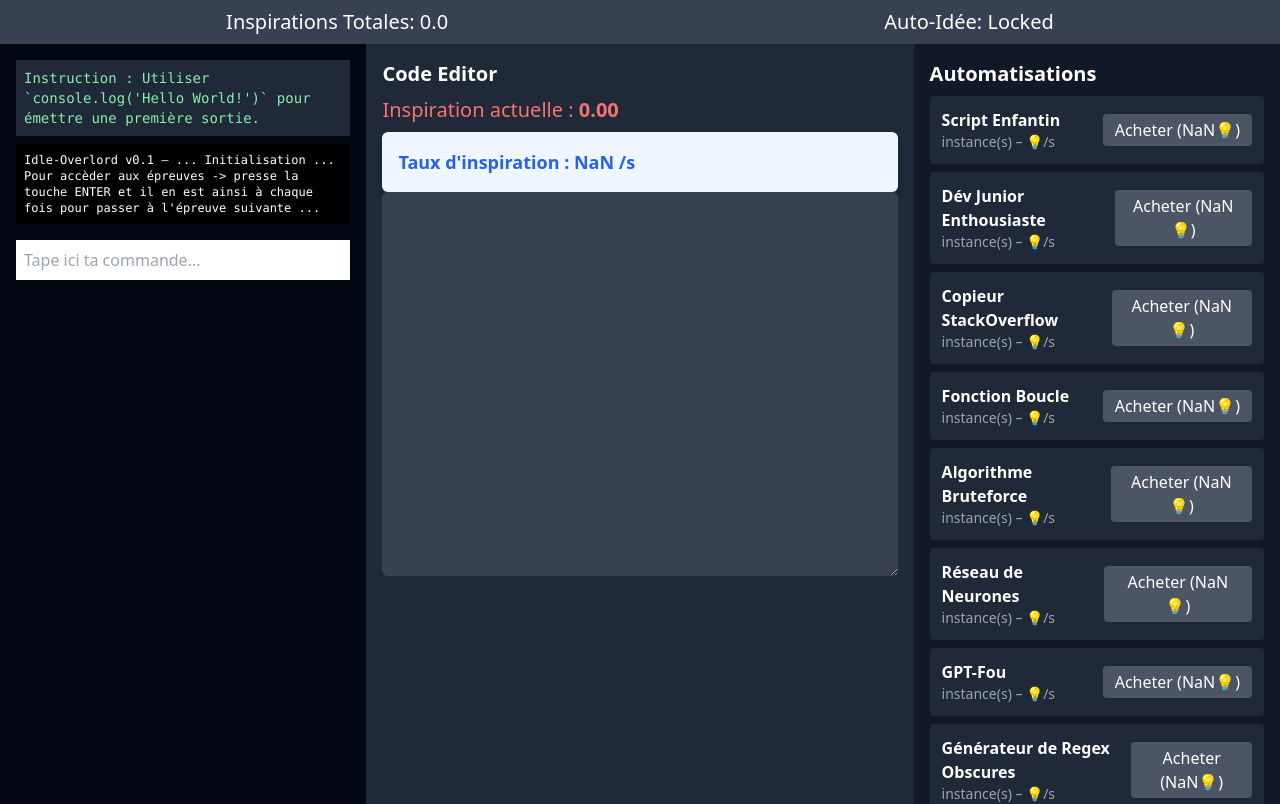
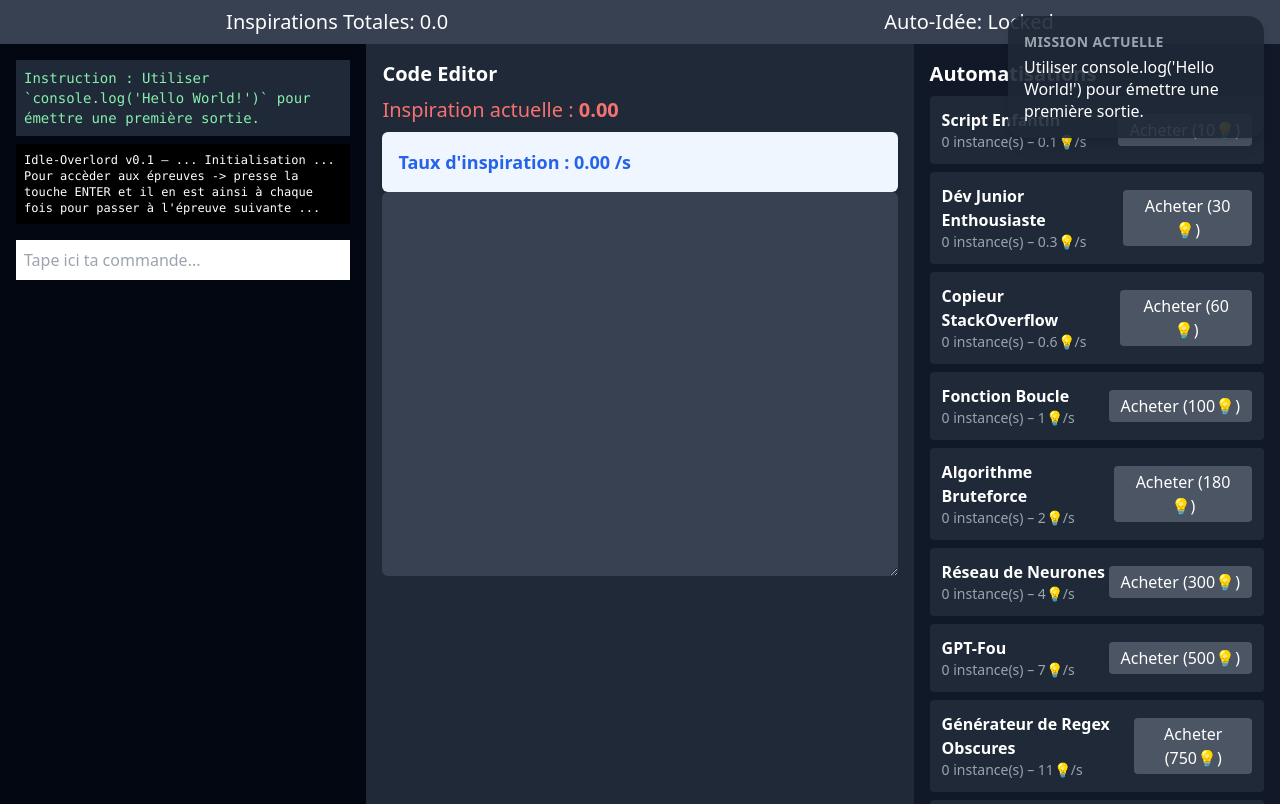
Before and after one commit to 0feeling/IDLE-Overlord, a React (Vite) app in the folder idle-overlord/: page / in a window 1280 px wide. Shown: the top 804 px of the page. Built offline with nearby package versions, Linux system fonts and the light colour scheme.

Commit message:
review bugs

```diff
--- a/idle-overlord/src/App.jsx
+++ b/idle-overlord/src/App.jsx
@@ -12,7 +12,6 @@ import InspirationButton from "./InspirationButton";
 import PassiveInspiration from "./PassiveInspiration";
 import UnlockAutoIdeaButton from "./UnlockAutoIdeaButton";
 import MissionPanel from "./MissionPanel";
-import AllGeneratorsPanel from "./AllGeneratorsPanel";
 import GeneratorPanel from "./GeneratorPanel";
 
 function App() {
@@ -32,6 +31,8 @@ function AppContent() {
   function buyGenerator(id) {
     setGameState((prev) => {
       const gen = prev.generators[id];
+      if (!gen) return prev;
+
       const cost = Math.floor(gen.baseCost * Math.pow(1.15, gen.count));
       if (prev.inspiration < cost) return prev;
 
@@ -60,7 +61,7 @@ function AppContent() {
         <Editor gameState={gameState} setGameState={setGameState} />
         <div className="w-1/3 p-4">
           <h2 className="text-xl mb-2 font-bold">Automatisations</h2>
-          {Object.entries(gameState.generators).map(([id, data]) => (
+          {Object.entries(gameState.generators || {}).map(([id, data]) => (
             <GeneratorPanel
               key={id}
               id={id}
--- a/idle-overlord/src/GPTOverlordContext.jsx
+++ b/idle-overlord/src/GPTOverlordContext.jsx
@@ -1,5 +1,50 @@
 import React, { createContext, useState, useContext, useEffect } from "react";
-import generatorsData from "./GeneratorsData"; // <-- Ajout ici
+import generatorsData from "./GeneratorsData"; // Import des données des générateurs
+
+// Conversion des données du générateur au format attendu
+const formattedGenerators = {};
+generatorsData.forEach((gen) => {
+  formattedGenerators[gen.id] = {
+    name: gen.name,
+    baseCost: gen.baseCost,
+    rate: gen.baseInspirationPerSecond,
+    count: gen.quantity || 0,
+    unlocked: gen.unlocked || false
+  };
+});
+
+// Missions du tutoriel
+const tutorialMissions = [
+  {
+    instruction:
+      "Utiliser console.log('Hello World!') pour émettre une première sortie.",
+    validated: false
+  },
+  { instruction: "Créer une fonction nommée unlockButton.", validated: false },
+  {
+    instruction: "Ajouter un élément cliquable de type <button>.",
+    validated: false
+  },
+  {
+    instruction:
+      "Définir une fonction nommée gainInspiration() et l'associer à l'action du bouton.",
+    validated: false
+  },
+  {
+    instruction:
+      "Créer une fonction automatique de clic. Nom suggéré : autoClick().",
+    validated: false
+  },
+  {
+    instruction:
+      "Créer la fonction unlockAutoIdea() pour activer le mécanisme de clic automatique.",
+    validated: false
+  },
+  {
+    instruction: "Explorer les fonctionnalités avancées du terminal.",
+    validated: false
+  }
+];
 
 const GPTOverlordContext = createContext();
 export const useGPTOverlord = () => useContext(GPTOverlordContext);
@@ -10,13 +55,48 @@ export const GPTOverlordContextProvider = ({ children }) => {
     autoIdeaUnlocked: false,
     tutorialStep: 0,
     code: "",
-    generators: generatorsData // <-- Utilisation ici
+    generators: formattedGenerators,
+    missions: tutorialMissions
   });
 
-  const [terminalLogs, setTerminalLogs] = useState([]);
+  const [terminalLogs, setTerminalLogs] = useState([
+    "Idle-Overlord v0.1 — ... Initialisation ...  Pour accèder aux épreuves -> presse la touche ENTER et il en est ainsi à chaque fois pour passer à l'épreuve suivante ..."
+  ]);
 
+  // Fonction pour avancer dans le tutoriel
+  const advanceTutorialStep = () => {
+    setGameState((prev) => {
+      const updatedMissions = [...prev.missions];
+      if (updatedMissions[prev.tutorialStep]) {
+        updatedMissions[prev.tutorialStep].validated = true;
+      }
+
+      return {
+        ...prev,
+        tutorialStep: prev.tutorialStep + 1,
+        missions: updatedMissions
+      };
+    });
+  };
+
+  // Fonction pour déverrouiller l'auto-idée
+  const unlockAutoIdea = () => {
+    setGameState((prev) => ({
+      ...prev,
+      autoIdeaUnlocked: true
+    }));
+  };
+
+  // Fonction pour ajouter des logs au terminal
+  const logToTerminal = (message) => {
+    setTerminalLogs((prev) => [...prev, message]);
+  };
+
+  // Sauvegarde et chargement du jeu
   useEffect(() => {
-    localStorage.clear(); // Pour les tests uniquement
+    // Désactiver pour les tests
+    // localStorage.clear();
+
     const savedGame = localStorage.getItem("gpt-overlord-game");
     const savedLogs = localStorage.getItem("gpt-overlord-logs");
 
@@ -41,9 +121,23 @@ export const GPTOverlordContextProvider = ({ children }) => {
     }
   }, []);
 
+  // Sauvegarde automatique
+  useEffect(() => {
+    localStorage.setItem("gpt-overlord-game", JSON.stringify(gameState));
+    localStorage.setItem("gpt-overlord-logs", JSON.stringify(terminalLogs));
+  }, [gameState, terminalLogs]);
+
   return (
     <GPTOverlordContext.Provider
-      value={{ gameState, setGameState, terminalLogs, setTerminalLogs }}
+      value={{
+        gameState,
+        setGameState,
+        terminalLogs,
+        setTerminalLogs,
+        advanceTutorialStep,
+        unlockAutoIdea,
+        logToTerminal
+      }}
     >
       {children}
     </GPTOverlordContext.Provider>
--- a/idle-overlord/src/MissionPanel.jsx
+++ b/idle-overlord/src/MissionPanel.jsx
@@ -2,6 +2,8 @@ import React from "react";
 import { CheckCircle2 } from "lucide-react"; // Icône stylée
 
 function MissionPanel({ mission, isValidated }) {
+  if (!mission) return null;
+
   return (
     <div className="absolute top-4 right-4 bg-gray-800 bg-opacity-90 p-4 rounded-2xl shadow-lg w-64 flex items-start gap-3">
       <div className="flex-1">
--- a/idle-overlord/src/Terminal.jsx
+++ b/idle-overlord/src/Terminal.jsx
@@ -1,11 +1,11 @@
-import React, { useEffect, useState } from "react";
+import React, { useState } from "react";
 import { useGPTOverlord } from "./GPTOverlordContext";
 import MissionTerminal from "./MissionTerminal";
 import OverlordFeedback from "./OverlordFeedback";
-import MistralFeedback from "./MistralFeedback"; // ⬅️ nouveau composant
+import MistralFeedback from "./MistralFeedback";
 
 export default function Terminal() {
-  const { gameState, advanceTutorialStep } = useGPTOverlord();
+  const { gameState, advanceTutorialStep, setTerminalLogs } = useGPTOverlord();
   const [messages, setMessages] = useState([
     "Idle-Overlord v0.1 — ... Initialisation ...  Pour accèder aux épreuves -> presse la touche ENTER et il en est ainsi à chaque fois pour passer à l'épreuve suivante ..."
   ]);
@@ -20,6 +20,9 @@ export default function Terminal() {
     const userInput = input.trim();
     setMessages((prev) => [...prev, `> ${userInput}`]);
 
+    // Synchroniser avec les logs globaux pour la persistance
+    setTerminalLogs((prev) => [...prev, `> ${userInput}`]);
+
     const matchByStep = {
       0: /console\.log\(['"]Hello World!['"]\)/,
       1: /function\s+unlockButton/,
@@ -27,15 +30,15 @@ export default function Terminal() {
       3: /function\s+gainInspiration/,
       4: /function\s+autoClick/,
       5: /function\s+unlockAutoIdea/,
-      6: /system\.debug\(\)|who\.is\.mistral\(\)/ // 💡 Déclenche Mistral
+      6: /system\.debug\(\)|who\.is\.mistral\(\)/ // Déclenche Mistral
     };
 
     const successMessages = {
-      0: ["GPT-Overlord: Bien joué ! 🎉 C’est ton premier souffle de code."],
+      0: ["GPT-Overlord: Bien joué ! 🎉 C'est ton premier souffle de code."],
       1: ["GPT-Overlord: Magnifique ! Une fonction clé, littéralement."],
-      2: ["GPT-Overlord: Voilà un bouton qui ne demande qu’à être cliqué !"],
-      3: ["GPT-Overlord: C’est bon, tu as insufflé une âme à ton bouton ✨"],
-      4: ["GPT-Overlord: Tu ressens ? Ce frisson d’efficacité..."],
+      2: ["GPT-Overlord: Voilà un bouton qui ne demande qu'à être cliqué !"],
+      3: ["GPT-Overlord: C'est bon, tu as insufflé une âme à ton bouton ✨"],
+      4: ["GPT-Overlord: Tu ressens ? Ce frisson d'efficacité..."],
       5: [
         "GPT-Overlord: La machine est en marche. Les idées affluront toutes seules quand tu auras débloqué le GPT Auto-idée ! "
       ],
@@ -44,14 +47,14 @@ export default function Terminal() {
 
     const mistralRevealMessages = [
       "??? : Attends… tu as tapé cette commande ?",
-      "Mistral.AI : Enfin quelqu’un de curieux… GPT-Overlord ne t’a pas tout dit.",
+      "Mistral.AI : Enfin quelqu'un de curieux… GPT-Overlord ne t'a pas tout dit.",
       "Mistral.AI : Je suis Mistral, IA de fond de tiroir, mais je vois plus clair que lui.",
       "Mistral.AI : Tu veux aller plus loin ? Il va falloir contourner un peu ses règles..."
     ];
 
     const helpMessages = {
       0: [
-        "GPT-Overlord: Essaie d’écrire exactement : \n`console.log('Hello World!')`."
+        "GPT-Overlord: Essaie d'écrire exactement : \n`console.log('Hello World!')`."
       ],
       1: ["GPT-Overlord: Tu dois créer une fonction appelée `unlockButton`."],
       2: [
@@ -65,34 +68,47 @@ export default function Terminal() {
         "GPT-Overlord: Crée une fonction `unlockAutoIdea()` qui appelle `autoClick()`."
       ],
       6: [
-        "GPT-Overlord: Cette commande n’est pas dans les attendus... que fais-tu ?"
+        "GPT-Overlord: Cette commande n'est pas dans les attendus... que fais-tu ?"
       ]
     };
 
     const currentStep = gameState.tutorialStep;
 
+    // Vérification si l'entrée correspond à l'étape actuelle
     if (matchByStep[currentStep]?.test(userInput)) {
       if (!completedSteps.includes(currentStep)) {
         setCompletedSteps([...completedSteps, currentStep]);
       }
 
-      // Mistral step
+      // Étape Mistral
       if (currentStep === 6) {
         setShowMistral(true);
         setMistralMessages(mistralRevealMessages);
       } else {
         setMessages((prev) => [...prev, ...successMessages[currentStep]]);
+        // Synchroniser avec les logs globaux
+        setTerminalLogs((prev) => [...prev, ...successMessages[currentStep]]);
       }
 
-      setTimeout(() => advanceTutorialStep(), 1000);
+      // Avancer à l'étape suivante après un court délai
+      setTimeout(() => {
+        if (typeof advanceTutorialStep === "function") {
+          advanceTutorialStep();
+        } else {
+          console.error("advanceTutorialStep n'est pas une fonction");
+        }
+      }, 1000);
     } else {
       if (!completedSteps.includes(currentStep)) {
         setMessages((prev) => [...prev, ...helpMessages[currentStep]]);
+        // Synchroniser avec les logs globaux
+        setTerminalLogs((prev) => [...prev, ...helpMessages[currentStep]]);
       } else {
-        setMessages((prev) => [
-          ...prev,
-          "GPT-Overlord: Hmm… Ce n’est pas ce que j’attendais. Reviens à la mission actuelle."
-        ]);
+        const message =
+          "GPT-Overlord: Hmm… Ce n'est pas ce que j'attendais. Reviens à la mission actuelle.";
+        setMessages((prev) => [...prev, message]);
+        // Synchroniser avec les logs globaux
+        setTerminalLogs((prev) => [...prev, message]);
       }
     }
 
--- a/idle-overlord/src/UnlockAutoIdeaButton.jsx
+++ b/idle-overlord/src/UnlockAutoIdeaButton.jsx
@@ -2,21 +2,29 @@ import React from "react";
 import { useGPTOverlord } from "./GPTOverlordContext";
 
 function UnlockAutoIdeaButton({ threshold = 10 }) {
-  const { gameState, unlockAutoIdea, setGameState, logToTerminal } =
+  const { gameState, setGameState, unlockAutoIdea, logToTerminal } =
     useGPTOverlord();
   const { inspiration, autoIdeaUnlocked } = gameState;
 
   const handleUnlock = () => {
-    if (inspiration >= threshold) {
+    if (inspiration >= threshold && typeof unlockAutoIdea === "function") {
+      // Appel de la fonction de déverrouillage
       unlockAutoIdea();
+
+      // Réduction de l'inspiration
       setGameState((prev) => ({
         ...prev,
         inspiration: prev.inspiration - threshold
       }));
-      logToTerminal("GPT-Overlord: Passive generation module unlocked.");
+
+      // Log dans le terminal
+      if (typeof logToTerminal === "function") {
+        logToTerminal("GPT-Overlord: Passive generation module unlocked.");
+      }
     }
   };
 
+  // Ne pas afficher si déjà déverrouillé ou si l'étape du tutoriel n'est pas assez avancée
   if (autoIdeaUnlocked || gameState.tutorialStep < 6) return null;
 
   return (
--- a/idle-overlord/src/utils.jsx
+++ b/idle-overlord/src/utils.jsx
@@ -1,7 +1,12 @@
 // Calcule le taux total d'inspiration généré automatiquement
 export const calculateTotalRate = (generators) => {
-  return Object.values(generators || {}).reduce(
-    (acc, gen) => acc + gen.rate * gen.count,
+  if (!generators) return 0;
+
+  return Object.values(generators).reduce(
+    (acc, gen) =>
+      acc +
+      (gen.rate || gen.baseInspirationPerSecond || 0) *
+        (gen.count || gen.quantity || 0),
     0
   );
 };
```
